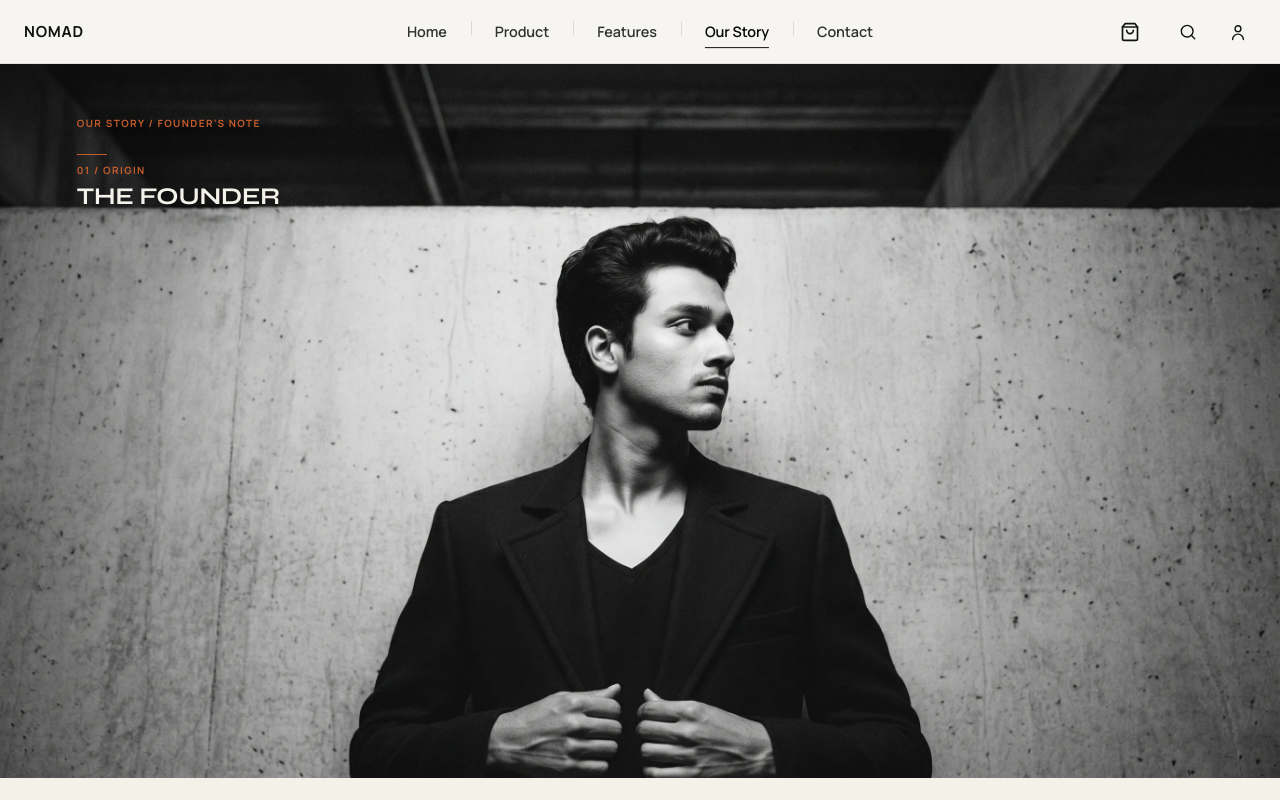
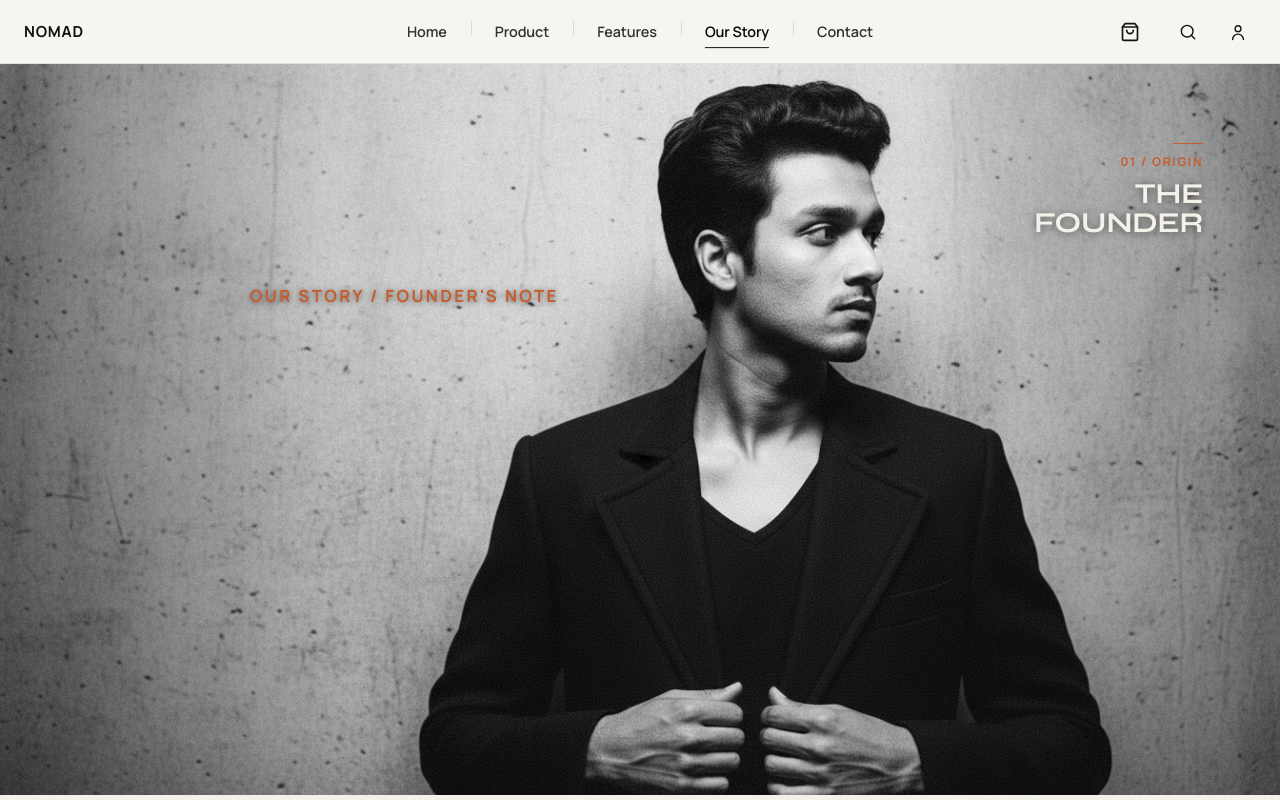
Before and after one commit to kvsathyaprakashcambridge-pixel/NOMAD-WEBSITE, a React (Vite) app: page /story in a window 1280 px wide. Shown: the top 800 px of the page. Built offline with nearby package versions, Linux system fonts and the light colour scheme; a web font is replaced by a local one.

Commit message:
founder change

```diff
--- a/src/pages/Story.jsx
+++ b/src/pages/Story.jsx
@@ -1,6 +1,6 @@
 import { useEffect } from 'react'
 import { Link } from 'react-router-dom'
-import founderPhoto from '../assets/founder-photo.webp'
+import founderPhoto from '../assets/founder replace.png'
 import signatureWebp from '../assets/sathya-prakash-signature-600.webp'
 import signaturePng from '../assets/sathya-prakash-signature.png'
 
--- a/src/styles/home.css
+++ b/src/styles/home.css
@@ -2617,18 +2617,16 @@
   display: block;
   width: 100%;
   height: auto;
-  aspect-ratio: 2752 / 1536;
-  object-fit: contain;
 }
 
 .story-founder-visual__label {
   position: absolute;
   z-index: 2;
-  top: clamp(24px, 4vw, 54px);
-  left: clamp(24px, 6vw, 88px);
+  top: clamp(191px, calc(4vw + 167px), 221px);
+  left: clamp(197px, calc(6vw + 173px), 261px);
   margin: 0;
   color: var(--orange, #c55d2d);
-  font-size: 10px;
+  font-size: 16.8px;
   font-weight: 700;
   letter-spacing: 0.14em;
   text-transform: uppercase;
@@ -2648,11 +2646,13 @@
 /* ── Upper-left: origin block ── */
 .story-founder-visual__origin {
   position: absolute;
-  top: clamp(38px, 7vw, 100px);
-  left: clamp(28px, 6vw, 88px);
+  top: clamp(52px, calc(4vw + 28px), 82px);
+  right: clamp(32px, 6vw, 90px);
   display: grid;
-  gap: 10px;
+  gap: 12px;
   max-width: 210px;
+  justify-items: end;
+  text-align: right;
   /* staggered entrance */
   animation: sfv-fade-up 0.35s var(--ease, cubic-bezier(.2,.7,.2,1)) 0.1s both;
 }
@@ -2666,7 +2666,7 @@
 
 .story-founder-visual__origin-label {
   display: block;
-  font-size: 10px;
+  font-size: 12px;
   font-weight: 700;
   letter-spacing: 0.14em;
   text-transform: uppercase;
@@ -2676,7 +2676,7 @@
 
 .story-founder-visual__origin-title {
   display: block;
-  font-size: clamp(18px, 2vw, 24px);
+  font-size: clamp(21.6px, 2.4vw, 28.8px);
   font-weight: 700;
   line-height: 1;
   color: #f4f1ea;
@@ -2692,7 +2692,7 @@
   display: grid;
   gap: 7px;
   color: rgba(244, 241, 234, 0.85);
-  font-size: 10px;
+  font-size: 14px;
   line-height: 1;
   letter-spacing: 0.12em;
   text-transform: uppercase;
@@ -2713,9 +2713,9 @@
 /* ── Right-centre: editorial statement ── */
 .story-founder-visual__statement {
   position: absolute;
-  right: clamp(32px, 6vw, 90px);
-  top: 34%;
-  width: min(20vw, 270px);
+  left: clamp(18px, calc(6vw - 6px), 82px);
+  top: clamp(185px, calc(15vw + 45px), 265px);
+  width: min(80vw, 980px);
   text-align: left;
   animation: sfv-fade-up 0.35s var(--ease, cubic-bezier(.2,.7,.2,1)) 0.15s both;
 }
@@ -2723,7 +2723,7 @@
 .story-founder-visual__statement strong {
   display: block;
   color: #f4f1ea;
-  font-size: clamp(22px, 2.4vw, 38px);
+  font-size: clamp(53.9px, 5.88vw, 93.1px);
   line-height: 0.95;
   letter-spacing: -0.04em;
   font-family: 'Syne', Arial, sans-serif;
@@ -2737,7 +2737,7 @@
   right: clamp(32px, 6vw, 90px);
   bottom: clamp(34px, 6vw, 84px);
   color: rgba(244, 241, 234, 0.85);
-  font-size: 10px;
+  font-size: 14px;
   line-height: 1;
   letter-spacing: 0.11em;
   text-transform: uppercase;
@@ -2781,7 +2781,7 @@
 
   .story-founder-visual__origin {
     top: clamp(18px, 4vw, 36px);
-    left: clamp(16px, 5vw, 32px);
+    right: clamp(16px, 5vw, 32px);
   }
 }
 
```
Also changed, not shown: src/assets/founder replace.png (added).
